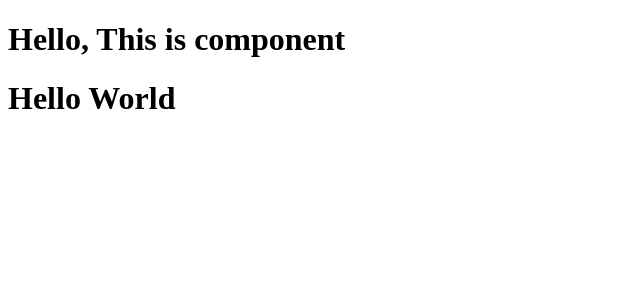
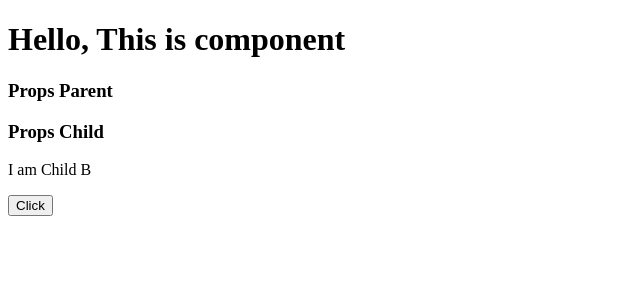
Before and after one commit to Ashu1007/React-myapp, a React (Create React App) app: page / in a window 1280 px wide. Shown: the top 300 px of the page, without its empty margins (0-640 px from the left). Built offline with nearby package versions, Linux system fonts and the light colour scheme.

Commit message:
Destructuring

```diff
--- a/src/props/ChildA.jsx
+++ b/src/props/ChildA.jsx
@@ -1,10 +1,34 @@
-    const ChildA = (prop) => {
-        console.log(prop);
+    // const ChildA = (prop) => {
+    //     console.log(prop);
 
-        return(
+    //     return(
+    //         <div>
+    //             <h1>{prop.abc}</h1>
+    //         </div>
+    //     );
+    // };
+    // export default ChildA;
+    import React from "react";
+
+    // const ChildA =(x)=> {
+    //     let { abc } =x;
+    //     console.log(abc);
+    //     return (
+    //     <div></div>
+    //     )
+    // };
+    // export default ChildA;
+    const ChildA =(x)=> {
+        console.log(x); //{propVal:{ data,user}}
+
+        let {propVal :{data, user:{id,ename}}} =x;
+        console.log(data,id,ename);
+
+        return (
             <div>
-                <h1>{prop.abc}</h1>
+                <h3>Props Child</h3>
             </div>
-        );
-    };
+        )
+    }
+
     export default ChildA;
--- /dev/null
+++ b/src/props/ChildB.jsx
@@ -0,0 +1,11 @@
+import React from "react";
+
+const ChildB = ({ fun }) =>{
+    return (
+        <div>
+            <p>I am Child B</p>
+            <button onClick={fun}>Click</button>
+        </div>
+    )
+}
+export default ChildB;
--- a/src/props/Parent.jsx
+++ b/src/props/Parent.jsx
@@ -1,10 +1,19 @@
 import ChildA from "./ChildA";
+import ChildB from "./ChildB";
 
 const Parent = () => {
-    let data = "Hello World";
+    let data = [10,20,30,40];
+    let user ={id: 1, ename: "john"};
+
+    function Display() {
+        console.log("I am display Function");
+    }
     return (
         <div>
-            <ChildA abc ={data}/>
+            <h3>Props Parent</h3>
+            <ChildA propVal ={{data,user}} />
+
+            <ChildB fun= {Display }/>
 
         </div>
     );
```
